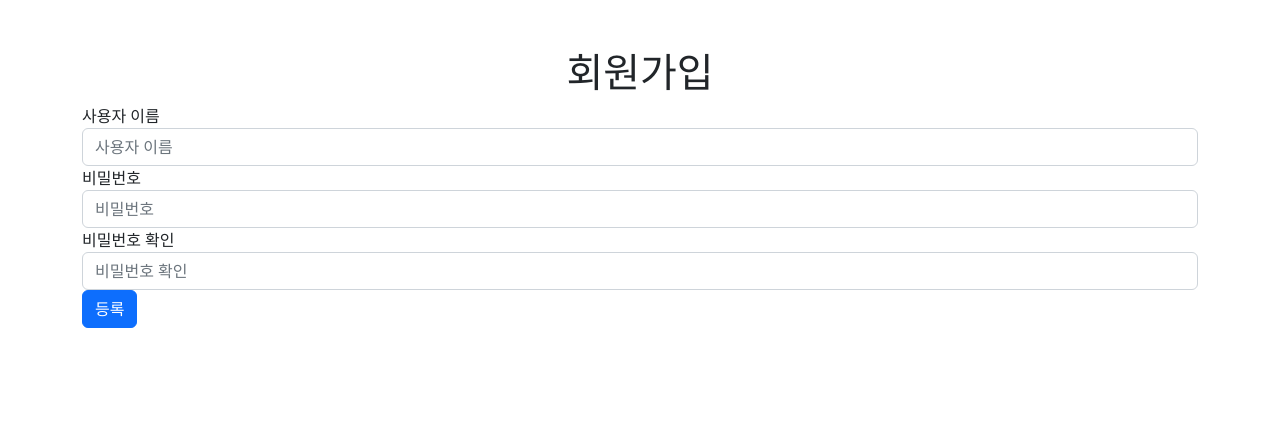
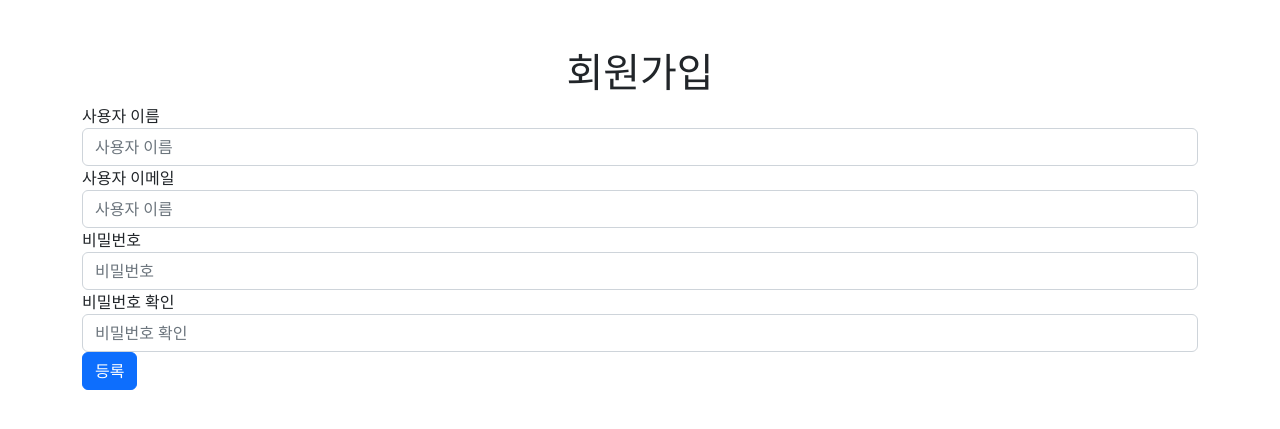
Before and after one commit to wjdalsdk70/django_practice, a Django app: page /fcuser/register/ in a window 1280 px wide. Shown: the top 429 px of the page. Run offline with Django 4.2, Linux system fonts and the light colour scheme.

Commit message:
email 추가

```diff
--- a/fc_community/fcuser/models.py
+++ b/fc_community/fcuser/models.py
@@ -6,6 +6,8 @@ from django.db import models
 class Fcuser(models.Model):
     username = models.CharField(max_length=32,
                                 verbose_name='사용자명')
+    useremail = models.EmailField(max_length=128,
+                                  verbose_name='사용자이메일')
     password = models.CharField(max_length=64,
                                 verbose_name='비밀번호')
     registered_dttm = models.DateTimeField(auto_now_add=True,
--- a/fc_community/fcuser/templates/register.html
+++ b/fc_community/fcuser/templates/register.html
@@ -25,6 +25,10 @@
                       <input type="text" class="form-control" id="username" placeholder="사용자 이름" name="username">
                     </div>
                     <div class="form-group">
+                      <label for="useremail">사용자 이메일</label>
+                      <input type="email" class="form-control" id="useremail" placeholder="사용자 이름" name="useremail">
+                    </div>
+                    <div class="form-group">
                       <label for="password">비밀번호</label>
                       <input type="password" class="form-control" id="password" placeholder="비밀번호" name="password">
                     </div>
--- a/fc_community/fcuser/views.py
+++ b/fc_community/fcuser/views.py
@@ -11,17 +11,19 @@ def register(request):
         return render(request, 'register.html')
     elif request.method == 'POST':
         username = request.POST.get('username', None)
+        useremail = request.POST.get('useremail', None)
         password = request.POST.get('password', None)
         re_password = request.POST.get('re-password', None)
 
         res_data = {}
-        if not (username and password and re_password):
+        if not (username and useremail and password and re_password):
             res_data['error'] = '모든 값을 입력해야합니다.'
         elif password != re_password:
             res_data['error'] = '비밀번호가 다릅니다.'
         else:
             fcuser = Fcuser(
                 username=username,
+                useremail=useremail,
                 password=make_password(password)
             )
             fcuser.save()
```
Also changed, not shown: fc_community/db.sqlite3, fc_community/fcuser/migrations/0003_alter_fcuser_options_fcuser_useremail.py (added).
